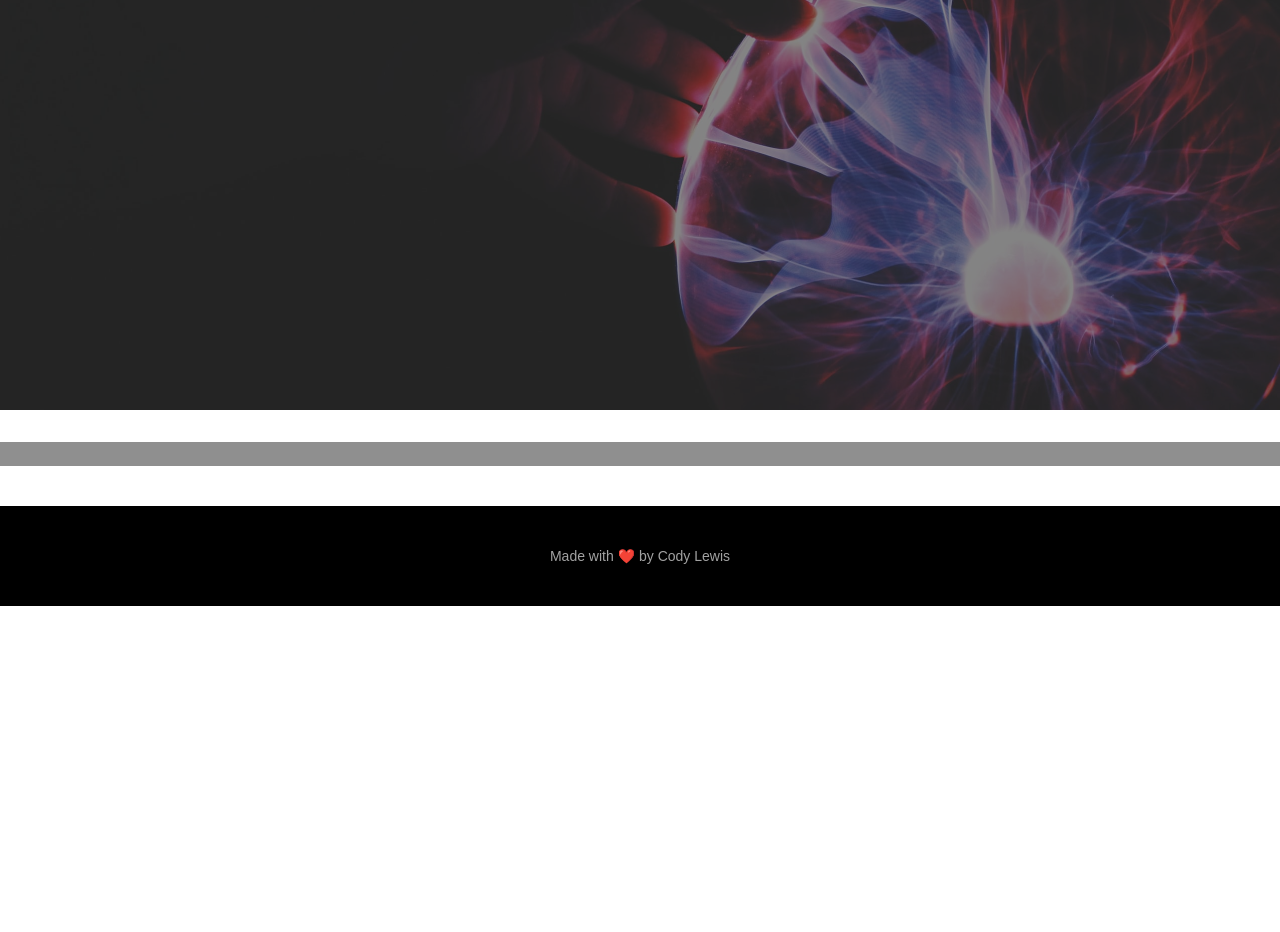
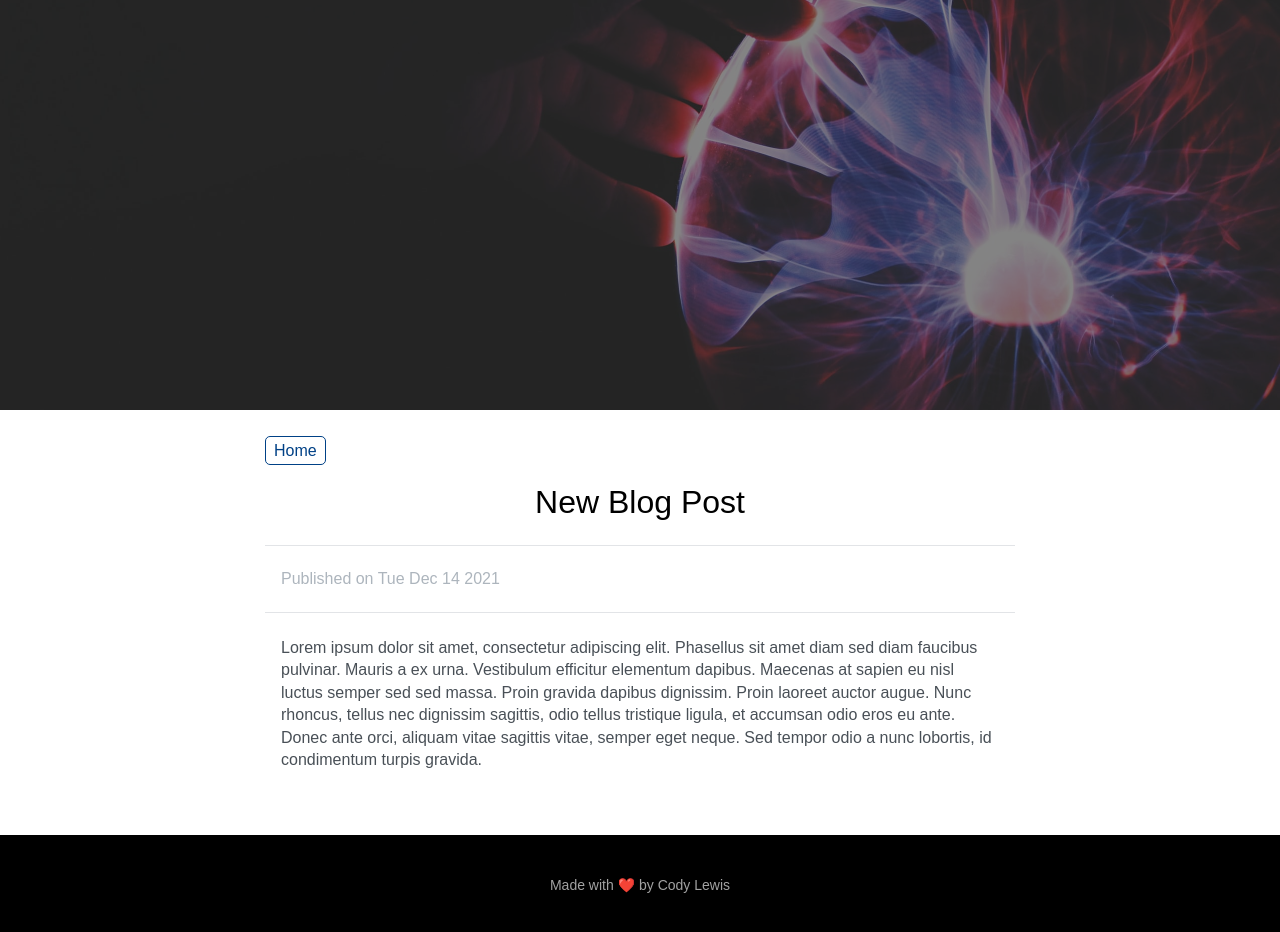
Before and after one commit to lewisoutdoorllc/lewis-irrigation-blog, a plain HTML site: page post.html in a window 1280 px wide. Before the commit the page ends 800 px from the top, so only its background shows below. Drawn offline with Linux system fonts and the light colour scheme.

Commit message:
set up and styled post.html for setting up a new post

```diff
--- a/post.html
+++ b/post.html
@@ -1,5 +1,6 @@
 <!DOCTYPE html>
 <html>
+
 <head>
     <meta charset="utf-8">
     <meta http-equiv="X-UA-Compatible" content="IE=edge">
@@ -9,6 +10,7 @@
     <link rel="stylesheet" href="style/style.css">
     <link rel="stylesheet" href="style/post.css">
 </head>
+
 <body>
     <div class="container">
         <header>
@@ -16,8 +18,16 @@
         <div class="main">
             <div class="main-container">
                 <!-- TODO: Add div class "navigation" to link back to home page HINT: make it a link -->
+                <div class="navigation">
+                    <a href="index.html">Home</a>
+                </div>
                 <!-- TODO: Stylize navigation in style.css -->
                 <!-- TODO: Add all divs for post title, post, date, post content based on ids in post.css   -->
+                <div class="post-container">
+                    <div id="individual-post-title">New Blog Post</div>
+                    <div id="individual-post-date">Published on Tue Dec 14 2021</div>
+                    <div id="individual-post-content">Lorem ipsum dolor sit amet, consectetur adipiscing elit. Phasellus sit amet diam sed diam faucibus pulvinar. Mauris a ex urna. Vestibulum efficitur elementum dapibus. Maecenas at sapien eu nisl luctus semper sed sed massa. Proin gravida dapibus dignissim. Proin laoreet auctor augue. Nunc rhoncus, tellus nec dignissim sagittis, odio tellus tristique ligula, et accumsan odio eros eu ante. Donec ante orci, aliquam vitae sagittis vitae, semper eget neque. Sed tempor odio a nunc lobortis, id condimentum turpis gravida.</div>
+                </div>
             </div>
         </div>
         <footer>
@@ -26,4 +36,5 @@
     </div>
     <script src="js/post.js" async defer></script>
 </body>
+
 </html>
--- a/style/post.css
+++ b/style/post.css
@@ -1,13 +1,29 @@
 /* ADD styling for all of the divs in post.html to match  */
+/* .main {
+justify-content: flex-start;
+margin: 0;
+} */
 
 #individual-post-title {
-
+    text-align: center;
+    font-size: 2em;
+    padding-top: 24px;
+    padding-bottom: 24px;
 }
 
 #individual-post-date {
-
+    padding-top: 24px;
+    padding-bottom: 24px;
+    border-top: 1px solid #b3b8bf60;
+    border-bottom: 1px solid #b3b8bf60;
+    padding-left: 16px;
+    color: #adb5bd;
 }
 
 #individual-post-content {
-
+    padding-top: 24px;
+    padding-left: 16px;
+    padding-right: 16px;
+    color: #495057;
+    line-height: 1.4;
 }
--- a/style/style.css
+++ b/style/style.css
@@ -87,7 +87,7 @@ header::after {
 .main {
     /* height: 100px; */
     /* padding: 30px; */
-    background-color: #757575ce;
+    /* background-color: #757575ce; */
     margin-top: 32px;
     display: flex;
     justify-content: center;
@@ -102,7 +102,7 @@ header::after {
     /* padding-right: 16px; */
     /* background-color: green; */
     display: flex;
-    align-items: center;
+    /* align-items: center; */
     /* height: 220px; */
     flex-direction: column;
     /* justify-content: center; */
@@ -126,7 +126,7 @@ header::after {
 
 .post:hover {
     box-shadow: 0px 2rem 5rem 0 #ccc;
-    transform: translate3d(6px, -5px, -5px);
+    transform: translate3d(4px, -1px, -1px);
     /* transform: translate3d(0px, -5px, 0px); */
     transition: all 0.3s ease-in-out;
 }
@@ -180,6 +180,24 @@ header::after {
     overflow: hidden;
 }
 
+/* =============== navigation for post.html ============== */
+
+.navigation > a {
+    color: #004186;
+    text-decoration: none;
+    border: 1px solid #004186;
+    border-radius: 5px;
+    padding: 5px 8px;
+    background-color: white;
+}
+
+.navigation > a:hover {
+    box-shadow: 0px 2px 100px 2px rgb(141, 141, 141);
+    /* transform: translate3d(4px, -1px, -1px); */
+    /* transform: translate3d(0px, -5px, 0px); */
+    transition: all 0.3s ease-in-out;
+}
+
 /* ============== footer styles ================ */
 footer {
     min-height: 100px;
```
Lines whose indentation alone changed are shown as unchanged.
